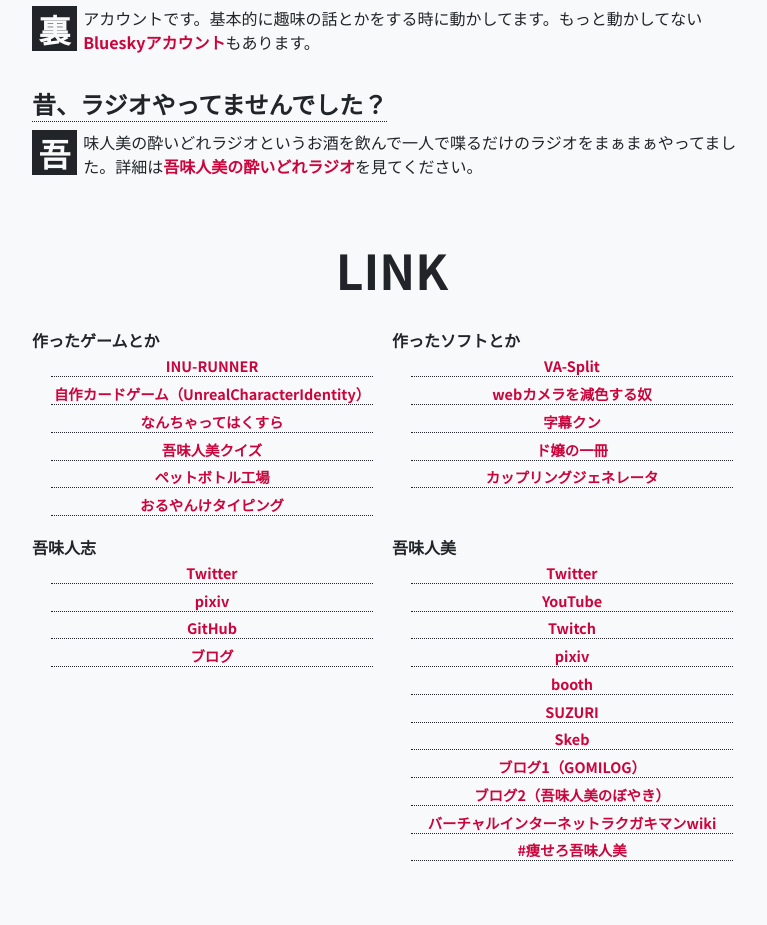
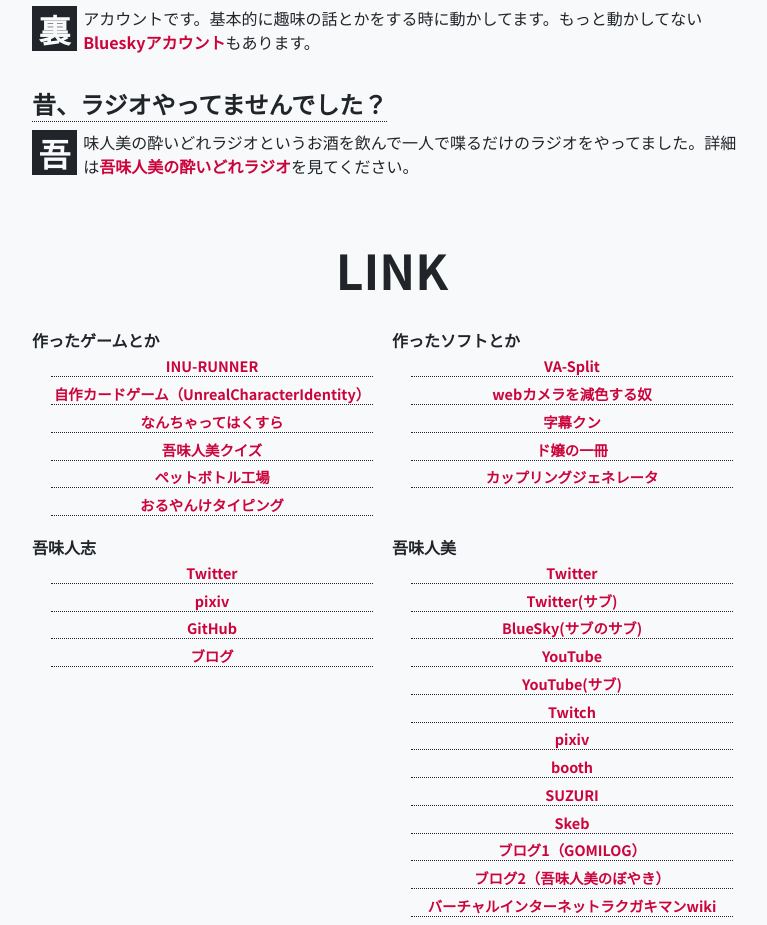
Before and after one commit to gomihitomi/gomiokiba, a Next.js app: page / in a window 1280 px wide. Shown: the part 4482-5407 px from the top of the page, without its empty margins (248-1015 px from the left). Before the commit the page ends 5362 px from the top, so only its background shows below. Built offline with nearby package versions, Linux system fonts and the light colour scheme.

Commit message:
リンクにサブアカ追加

```diff
--- a/app/page.tsx
+++ b/app/page.tsx
@@ -485,7 +485,7 @@
           </p>
           <p className="heading">昔、ラジオやってませんでした？</p>
           <p className="text dropcap">
-            吾味人美の酔いどれラジオというお酒を飲んで一人で喋るだけのラジオをまぁまぁやってました。詳細は
+            吾味人美の酔いどれラジオというお酒を飲んで一人で喋るだけのラジオをやってました。詳細は
             <a
               href="https://github.com/gomihitomi/yoidore"
               target="_blank"
@@ -635,11 +635,32 @@
                   Twitter
                 </a>
                 <a
-                  href="https://www.youtube.com/channel/UCfUZgrRyahAR6lU3OTyeICA"
+                  href="https://x.com/gomihitomi_fake"
+                  target="_blank"
+                  rel="noreferrer noopener"
+                >
+                  Twitter(サブ)
+                </a>
+                <a
+                  href="https://x.com/gomihitomi_fake"
+                  target="_blank"
+                  rel="noreferrer noopener"
+                >
+                  BlueSky(サブのサブ)
+                </a>
+                <a
+                  href="https://www.youtube.com/@gomihitomi"
                   target="_blank"
                   rel="noreferrer noopener"
                 >
                   YouTube
+                </a>
+                <a
+                  href="https://www.youtube.com/@gomihitomi_fake"
+                  target="_blank"
+                  rel="noreferrer noopener"
+                >
+                  YouTube(サブ)
                 </a>
                 <a
                   href="https://www.twitch.tv/gomihitomi"
```
